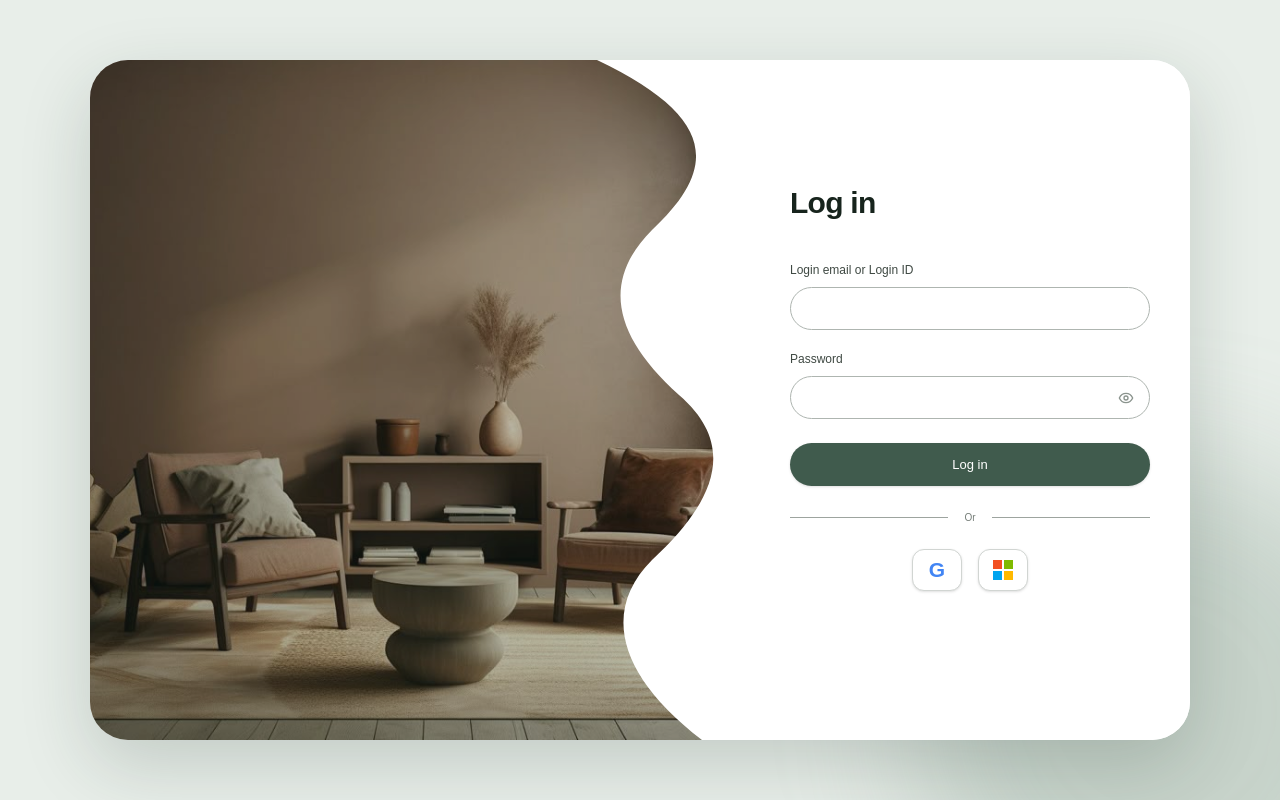
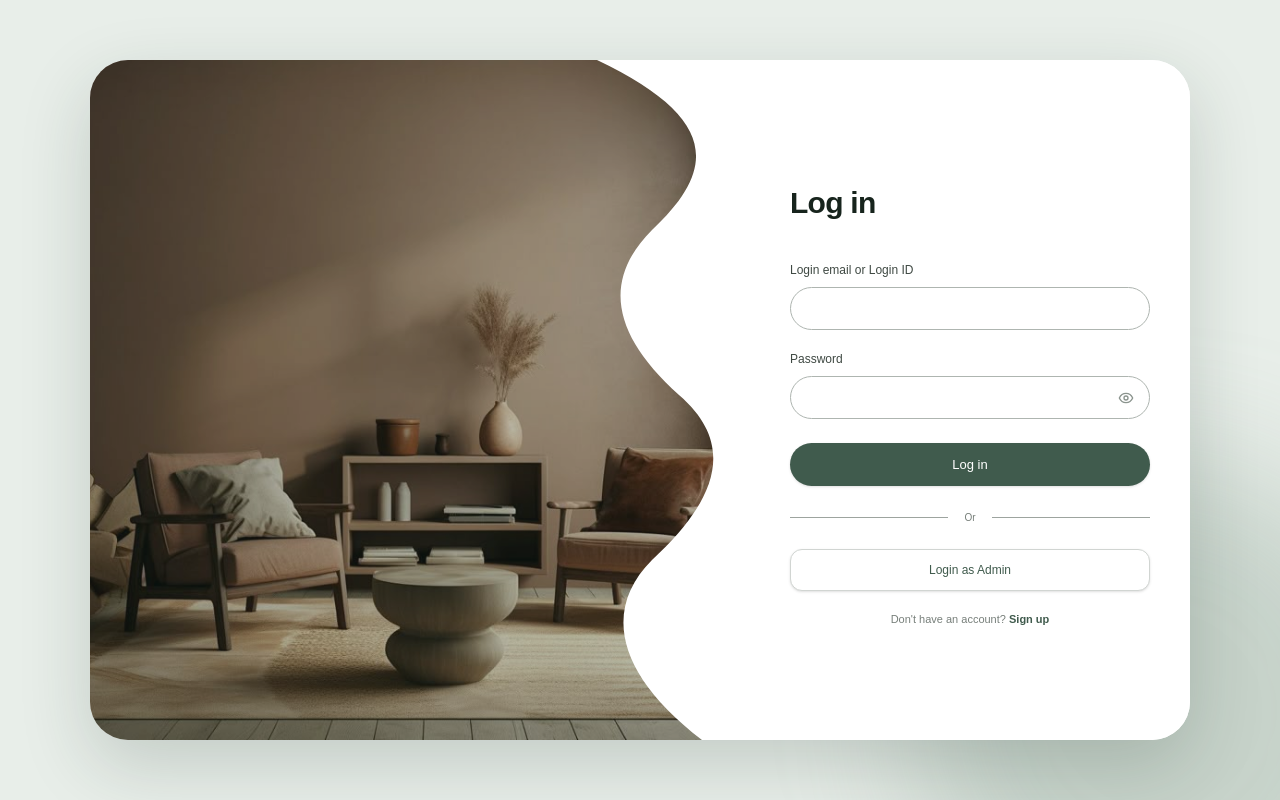
Before and after one commit to inderash18/ERP, a React (Vite) app in the folder frontend/: page /login in a window 1280 px wide. Built offline with nearby package versions, Linux system fonts and the light colour scheme.

Commit message:
login as admin and sign up changes

```diff
--- a/frontend/src/components/Login.jsx
+++ b/frontend/src/components/Login.jsx
@@ -211,70 +211,49 @@ export default function Login() {
                         </div>
 
 
-                        {/* SOCIAL LOGIN */}
-                        <div className="
-                            flex
-                            justify-center
-                            gap-4
-            ">
-
-                            {/* GOOGLE */}
-                            <button className="
-                flex
+                        {/* ADMIN LOGIN */}
+                        <div className="mt-5 flex justify-center">
+                            <button
+                                type="button"
+                                onClick={() => navigate("/admin-login")}
+                                className="
             h-[42px]
-                w-[50px]
-                items-center
-                justify-center
+            w-full
             rounded-xl
             border
             border-[#d1d5d2]
             bg-white
+            text-[12px]
+            font-medium
+            text-[#405b4d]
             shadow-sm
             transition
-                hover:bg-gray-50
-              ">
-                                <span className="
-                  text-[21px]
-                  font-bold
-                  text-[#4285F4]
-                ">
-                                    G
-                                </span>
-                            </button>
-
-
-                            {/* MICROSOFT */}
-                            <button
-                                className="
-    flex
-    h-[42px]
-    w-[50px]
-    items-center
-    justify-center
-    rounded-xl
-    border
-    border-[#d1d5d2]
-    bg-white
-    shadow-sm
-    transition
-    hover:bg-gray-50
+            hover:bg-[#f3f6f4]
+            hover:border-[#405b4d]
         "
                             >
-                                <div className="grid grid-cols-2 gap-[2px]">
-
-                                    <span className="h-[9px] w-[9px] bg-[#f25022]" />
-
-                                    <span className="h-[9px] w-[9px] bg-[#7fba00]" />
-
-                                    <span className="h-[9px] w-[9px] bg-[#00a4ef]" />
-
-                                    <span className="h-[9px] w-[9px] bg-[#ffb900]" />
-
-                                </div>
+                                Login as Admin
                             </button>
-
                         </div>
 
+                        {/* SIGN UP */}
+                        <div className="mt-5 text-center">
+                            <p className="text-[11px] text-[#777f7a]">
+                                Don't have an account?{" "}
+                                <button
+                                    type="button"
+                                    onClick={() => navigate("/signup")}
+                                    className="
+                font-semibold
+                text-[#405b4d]
+                hover:text-[#314b3e]
+                hover:underline
+            "
+                                >
+                                    Sign up
+                                </button>
+                            </p>
+                        </div>
 
                         {/* =========================
             WAVY WHITE DIVIDER
```
Lines whose indentation alone changed are shown as unchanged.
